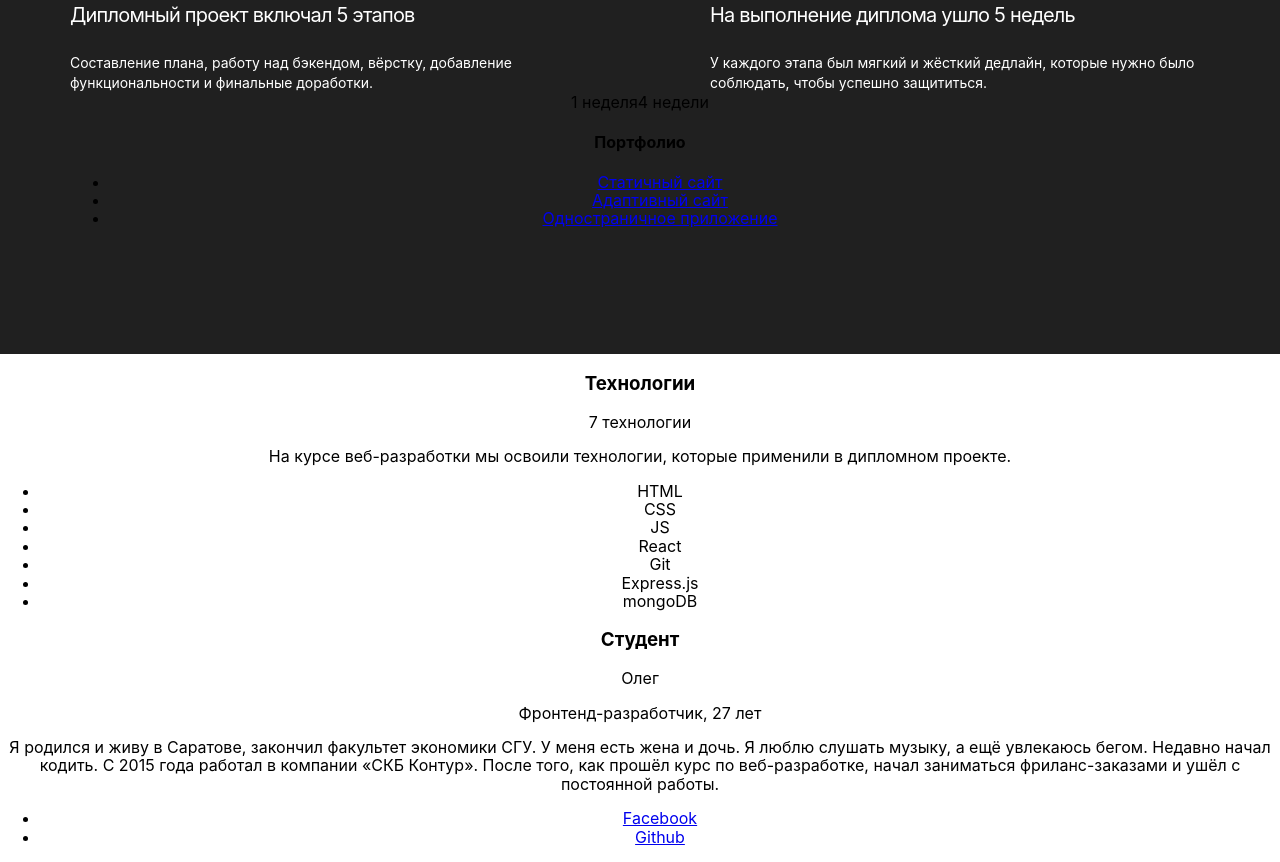
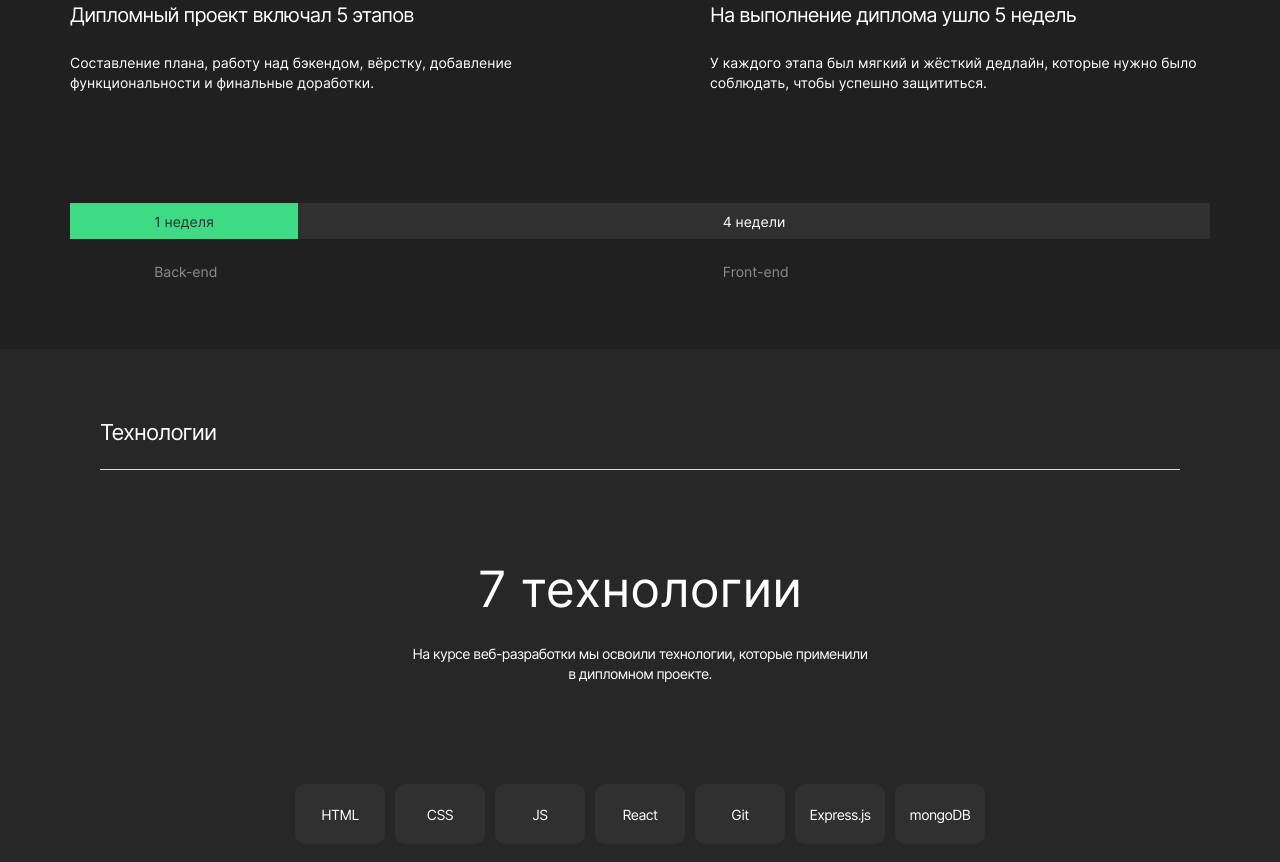
Before and after one commit to SidWonder/movies-explorer-frontend, a React app: page / in a window 1280 px wide. Shown: the part 898-1760 px from the top of the page. Built offline with nearby package versions, Linux system fonts and the light colour scheme.

Commit message:
add new section and css

```diff
--- a/src/components/Main/AboutMe/AboutMe.css
+++ b/src/components/Main/AboutMe/AboutMe.css
@@ -0,0 +1,83 @@
+.AboutMe {
+    background-color: #202020;
+    padding: 110px 70px 125px 70px;
+}
+
+.AboutMe__title {
+    color: var(--default-white);
+    text-align: left;
+    /*display: inline-block;*/
+    margin: 0;
+    padding: 0;
+    font-size: 22px;
+    line-height: 27px;
+    padding-bottom: 23px;
+    border-bottom: 1px solid var(--border-grey);
+    letter-spacing: -0.04em;
+    font-weight: normal;
+}
+
+.AboutMe__text-wrapper {
+    margin-top: 66px;
+    display: grid;
+    justify-content: space-between;
+    grid-template-columns: 600px;
+    grid-template-areas:
+            "name  photo"
+            "prof photo"
+            "bio photo"
+            "cont photo"
+;
+}
+
+.AboutMe__name {
+    text-align: left;
+    margin: 0;
+    grid-area: name;
+    font-weight: normal;
+    font-size: 50px;
+    line-height: 58px;
+    letter-spacing: -0.04em;
+    color: #FFFFFF;
+    height: 58px;
+
+    /*grid-template-columns: none;*/
+}
+.AboutMe__profession {
+    text-align: left;
+    margin: 0;
+    grid-area: prof;
+    font-weight: 500;
+    font-size: 18px;
+    line-height: 20px;
+    color: #FFFFFF;
+    mix-blend-mode: normal;
+    height: 20px;
+}
+
+.AboutMe__bio {
+    text-align: left;
+    margin: 0;
+    grid-area: bio;
+    font-weight: normal;
+    font-size: 14px;
+    line-height: 22px;
+    color: #FFFFFF;
+}
+
+.AboutMe__photo {
+    grid-area: photo;
+    width: 270px;
+    height: 327px;
+    background-color: red;
+    border-radius: 10px;
+}
+
+.AboutMe__contacts-list {
+    /*align-self: flex-end;*/
+    justify-self: flex-start;
+    margin: 0;
+    padding: 0;
+    grid-area: cont;
+    list-style: none;
+}
--- a/src/components/Main/AboutMe/AboutMe.js
+++ b/src/components/Main/AboutMe/AboutMe.js
@@ -1,4 +1,5 @@
 import React from "react";
+import "./AboutMe.css";
 
 function AboutMe() {
   return (
@@ -14,6 +15,7 @@ function AboutMe() {
           После того, как прошёл курс по веб-разработке, начал заниматься
           фриланс-заказами и ушёл с постоянной работы.
         </p>
+          <img src="" alt="" className="AboutMe__photo"/>
           <ul className="AboutMe__contacts-list">
               <li className="AboutMe__contacts-item"><a className="AboutMe__link_contact" href="#">Facebook</a></li>
               <li className="AboutMe__contacts-item"><a className="AboutMe__link_contact" href="#">Github</a></li>
--- a/src/components/Main/AboutProject/AboutProject.css
+++ b/src/components/Main/AboutProject/AboutProject.css
@@ -14,6 +14,7 @@
     padding-bottom: 23px;
     border-bottom: 1px solid var(--border-grey);
     letter-spacing: -0.04em;
+    font-weight: normal;
 }
 
 .AboutProject__stages-wrapper {
@@ -43,6 +44,56 @@
     margin-top: 26px;
 }
 
-.AboutProject__progress-bar {
+.AboutProject__progressBar {
     flex-grow: 1;
 }
+
+.AboutProject__progressBar {
+    margin-top: 110px;
+    height: 36px;
+    display: flex;
+}
+
+
+.AboutProject__progressBarItem {
+    padding: 10px 0;
+    font-size: 14px;
+    line-height: 17px;
+}
+.AboutProject__progressBarText {
+    padding: 0;
+    margin: 0;
+    display: inline-block;
+    position: relative;
+}
+
+.AboutProject__progressBarItem_backend {
+    background-color: var(--toxic-green);
+    flex-basis: 228px;
+    color: #303030;
+}
+
+.AboutProject__progressBarItem_frontend {
+    background-color: #303030;
+    color: #FFFFFF;
+    flex-grow: 1;
+
+}
+
+.AboutProject__progressBarItem_backend .AboutProject__progressBarText:after {
+    position: absolute;
+    content: "Back-end";
+    display: block;
+    top: 50px;
+    color: #8B8B8B;
+    white-space: nowrap;
+}
+
+.AboutProject__progressBarItem_frontend .AboutProject__progressBarText:after {
+    position: absolute;
+    display: block;
+    content: "Front-end";
+    top: 50px;
+    color: #8B8B8B;
+    white-space: nowrap;
+}
--- a/src/components/Main/AboutProject/AboutProject.js
+++ b/src/components/Main/AboutProject/AboutProject.js
@@ -15,18 +15,10 @@ function AboutProject() {
                     <p className="AboutProject__stageSubtext">У каждого этапа был мягкий и жёсткий дедлайн, которые нужно было соблюдать, чтобы успешно защититься.</p>
                 </div>
             </div>
-                <div className="AboutProject__progress-bar">
-                    <span className="AboutProject__progress-bar-item">1 неделя</span>
-                    <span className="AboutProject__progress-bar-item">4 недели</span>
+                <div className="AboutProject__progressBar">
+                    <span className="AboutProject__progressBarItem AboutProject__progressBarItem_backend"><p className="AboutProject__progressBarText">1 неделя</p></span>
+                    <span className="AboutProject__progressBarItem AboutProject__progressBarItem_frontend"><p className="AboutProject__progressBarText">4 недели</p></span>
                 </div>
-
-
-            <h4 className="AboutMe__subtitle">Портфолио</h4>
-            <ul className="AboutMe__portfolio-list">
-                <li className="AboutMe__portfolio-item"><a className="AboutMe__link_portfolio" href="#">Статичный сайт</a></li>
-                <li className="AboutMe__portfolio-item"><a className="AboutMe__link_portfolio" href="#">Адаптивный сайт</a></li>
-                <li className="AboutMe__portfolio-item"><a className="AboutMe__link_portfolio" href="#">Одностраничное приложение</a></li>
-            </ul>
         </section>
     );
 }
--- /dev/null
+++ b/src/components/Main/Techs/Techs.css
@@ -0,0 +1,64 @@
+.Techs {
+    padding: 70px 100px;
+    background-color: #272727;
+}
+
+.Techs__header {
+    color: var(--default-white);
+    text-align: left;
+    /*display: inline-block;*/
+    margin: 0;
+    padding: 0;
+    font-size: 22px;
+    line-height: 27px;
+    padding-bottom: 23px;
+    border-bottom: 1px solid var(--border-grey);
+    letter-spacing: -0.04em;
+    font-weight: normal;
+}
+
+.Techs__title {
+    margin: 0;
+    padding: 0;
+    margin-top: 90px;
+    font-size: 50px;
+    line-height: 58px;
+    color: #FFFFFF;
+}
+
+.Techs__subtitle {
+    font-size: 14px;
+    line-height: 20px;
+    text-align: center;
+    letter-spacing: -0.04em;
+    color: #FFFFFF;
+    max-width: 460px;
+    display: block;
+    margin: 0 auto;
+    margin-top: 26px;
+}
+
+.Techs__list {
+    list-style: none;
+    display: flex;
+    justify-content: space-between;
+    margin: 0;
+    padding: 0;
+    width: 690px;
+    margin: 0 auto;
+    margin-top: 100px;
+    height: 60px;
+}
+
+.Techs__listItem {
+    width: 90px;
+    background: #303030;
+    border-radius: 10px;
+    color: #FFFFFF;
+    padding: 20px 0;
+    align-content: center;
+    font-size: 14px;
+    line-height: 17px;
+    text-align: center;
+    letter-spacing: -0.04em;
+}
--- a/src/components/Main/Techs/Techs.js
+++ b/src/components/Main/Techs/Techs.js
@@ -1,4 +1,5 @@
 import React from "react";
+import "./Techs.css";
 
 function Techs() {
     return (
--- /dev/null
+++ b/src/fonts/fonts.css
@@ -0,0 +1,26 @@
+@font-face {
+  font-family: "Inter";
+  font-style: normal;
+  font-weight: 400;
+  font-display: swap;
+  src: url("Inter-Regular.woff2?v=3.13") format("woff2"),
+    url("Inter-Regular.woff?v=3.13") format("woff");
+}
+
+@font-face {
+  font-family: "Inter";
+  font-style: normal;
+  font-weight: 500;
+  font-display: swap;
+  src: url("Inter-Medium.woff2?v=3.13") format("woff2"),
+    url("Inter-Medium.woff?v=3.13") format("woff");
+}
+
+@font-face {
+  font-family: "Inter";
+  font-style: normal;
+  font-weight: 900;
+  font-display: swap;
+  src: url("Inter-Black.woff2?v=3.13") format("woff2"),
+    url("Inter-Black.woff?v=3.13") format("woff");
+}
--- a/src/index.css
+++ b/src/index.css
@@ -1,8 +1,8 @@
+@import url(./fonts/fonts.css);
+
 body {
   margin: 0;
-  font-family: -apple-system, BlinkMacSystemFont, 'Segoe UI', 'Roboto', 'Oxygen',
-    'Ubuntu', 'Cantarell', 'Fira Sans', 'Droid Sans', 'Helvetica Neue',
-    sans-serif;
+  font-family: 'Inter', ‘Arial’, sans-serif;
   -webkit-font-smoothing: antialiased;
   -moz-osx-font-smoothing: grayscale;
   --default-black: #202020;
@@ -15,6 +15,7 @@ body {
   --border-grey: #DADADA;
 }
 
+
 code {
   font-family: source-code-pro, Menlo, Monaco, Consolas, 'Courier New',
     monospace;
```
Also changed, not shown: src/fonts/Inter-Black.woff (added), src/fonts/Inter-Black.woff2 (added), src/fonts/Inter-Medium.woff (added), src/fonts/Inter-Medium.woff2 (added), src/fonts/Inter-Regular.woff (added), src/fonts/Inter-Regular.woff2 (added).
